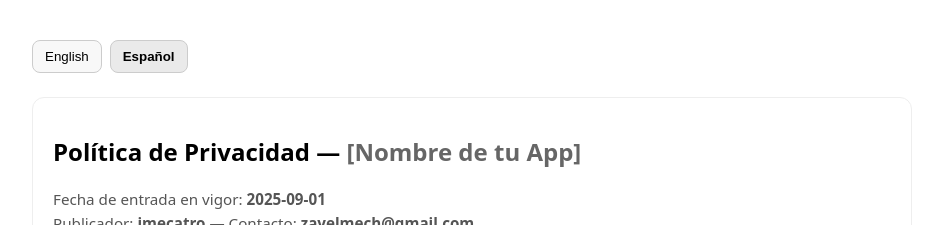
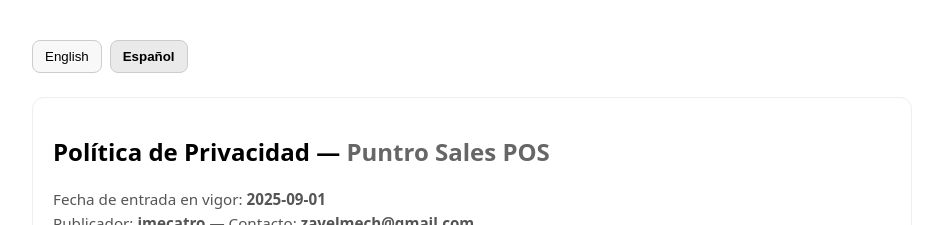
Before and after one commit to zayelmech/zayelmech.github.io, a plain HTML site: page privacy.html in a window 1280 px wide. Both pictures are taken after a click on the button "Español". Shown: the top 225 px of the page, without its empty margins (168-1111 px from the left). Drawn offline with Linux system fonts and the light colour scheme.

Commit message:
Update privacy.html

```diff
--- a/privacy.html
+++ b/privacy.html
@@ -100,7 +100,7 @@
     </section>
 
     <section id="policy-es" class="card" lang="es">
-      <h1>Política de Privacidad — <span class="muted">[Nombre de tu App]</span></h1>
+      <h1>Política de Privacidad — <span class="muted">Puntro Sales POS</span></h1>
       <p class="meta">
         Fecha de entrada en vigor: <strong>2025-09-01</strong><br />
         Publicador: <strong>imecatro</strong> — Contacto: <strong>zayelmech@gmail.com</strong>
```
